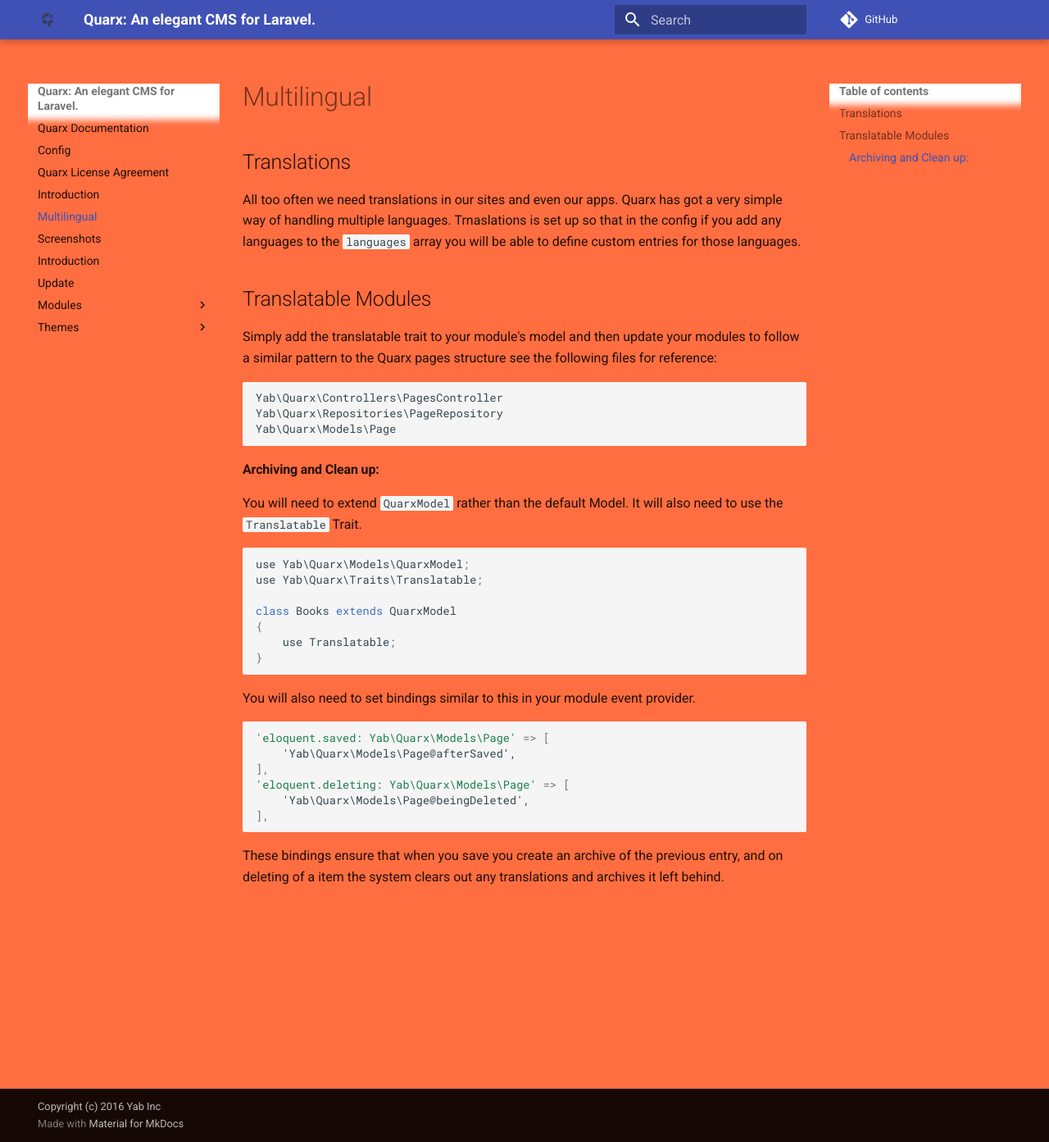
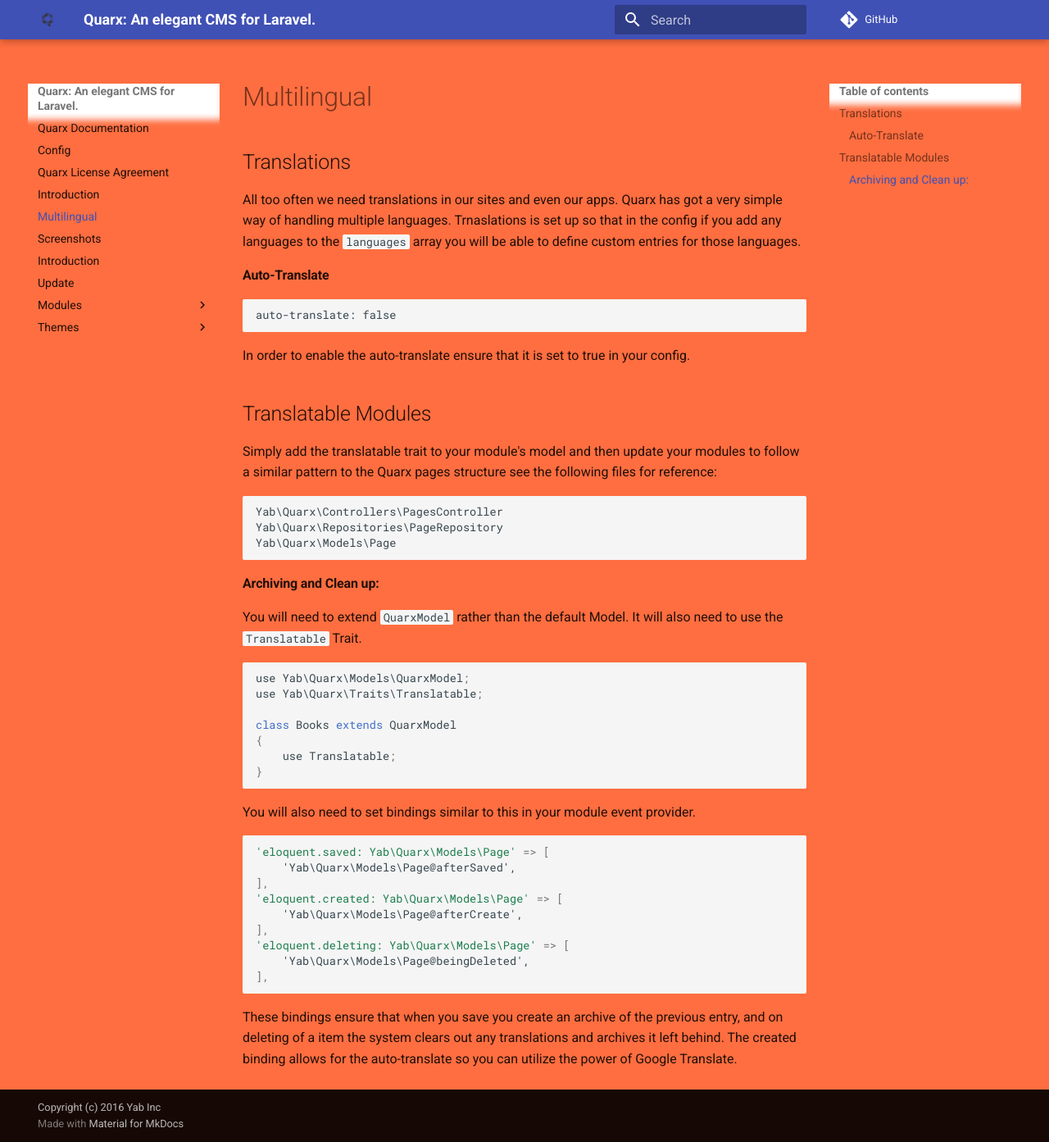
Before and after one commit to fwallen/quarx-docs, an MkDocs documentation site: the page built from docs/multilingual.md, in a window 1280 px wide and 1393 px high. Shown: the whole window at 82% size. Built offline with MkDocs 1.6.1 and Material for MkDocs 9.7.7, drawn with Linux system fonts in a browser that asks for light colours; comment, search, counter and statistics services are not loaded.

Commit message:
Auto-translate updates

````diff
--- a/docs/multilingual.md
+++ b/docs/multilingual.md
@@ -3,6 +3,14 @@
 Translations
 -----
 All too often we need translations in our sites and even our apps. Quarx has got a very simple way of handling multiple languages. Trnaslations is set up so that in the config if you add any languages to the `languages` array you will be able to define custom entries for those languages.
+
+#### Auto-Translate
+
+```php
+auto-translate: false
+```
+
+In order to enable the auto-translate ensure that it is set to true in your config.
 
 ## Translatable Modules
 
@@ -34,9 +42,13 @@ You will also need to set bindings similar to this in your module event provider
 'eloquent.saved: Yab\Quarx\Models\Page' => [
     'Yab\Quarx\Models\Page@afterSaved',
 ],
+'eloquent.created: Yab\Quarx\Models\Page' => [
+    'Yab\Quarx\Models\Page@afterCreate',
+],
 'eloquent.deleting: Yab\Quarx\Models\Page' => [
     'Yab\Quarx\Models\Page@beingDeleted',
 ],
 ```
 
 These bindings ensure that when you save you create an archive of the previous entry, and on deleting of a item the system clears out any translations and archives it left behind.
+The created binding allows for the auto-translate so you can utilize the power of Google Translate.
````
